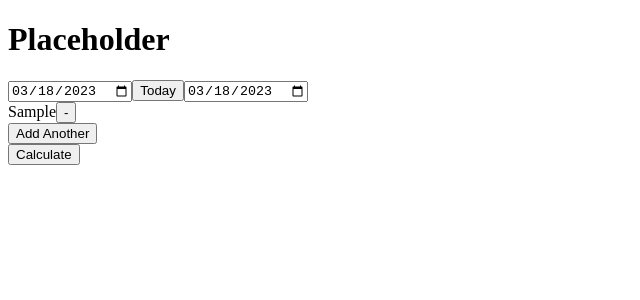
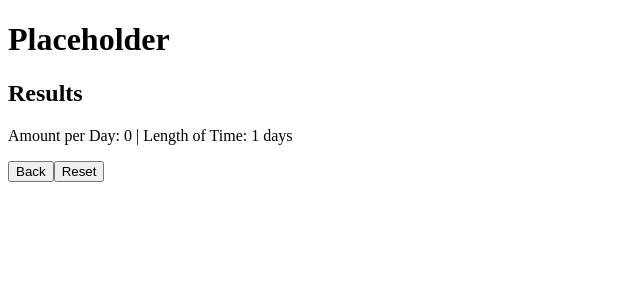
Before and after one commit to OrdinarilySam/deadline-divider-js, a React (Vite) app: page / in a window 1280 px wide. Both pictures are taken after typing "Sample" into the empty fields and a click on the button "Calculate". Shown: the top 300 px of the page, without its empty margins (0-640 px from the left). Built offline with nearby package versions, Linux system fonts and the light colour scheme.

Commit message:
main functionality working

```diff
--- a/src/App.jsx
+++ b/src/App.jsx
@@ -1,29 +1,30 @@
 import { useState } from 'react'
-import FieldBox from './components/FieldBox'
-import DateField from './components/DateField'
+import DateField from "./components//DateField";
+import FieldBox from "./components/FieldBox";
+import Results from "./components/Results"
 import './App.css'
 
 function App() {
 
+  const [isSubmitted, setIsSubmitted] = useState(false)
   const [values, setValues] = useState([])
   const [dates, setDates] = useState([])
 
 
-  function handleClick() {
-    console.log(dates)
-    console.log(values)
+  function handleSwitch() {
+    setIsSubmitted(prevValue => !prevValue)
   }
 
   return (
     <div>
       <h1>Placeholder</h1>
-      <DateField
-        setDates={setDates}
-      />
-      <FieldBox
-        setValues={setValues}
-      />
-      <button onClick={handleClick}>Calculate</button>
+      <div style={isSubmitted ? {display: "none"} : {display: "block"}}>
+        <DateField setDates={setDates} />
+        <FieldBox setValues={setValues} />
+      </div>
+      {isSubmitted ? <Results values={values} dates={dates} /> : ""}
+      <button onClick={handleSwitch}>{isSubmitted ? "Back" : "Calculate"}</button>
+      <button onClick={() => window.location.reload(false)}>Reset</button>
     </div>
 
   )
--- a/src/components/DateField.jsx
+++ b/src/components/DateField.jsx
@@ -27,6 +27,7 @@ export default function DateField({ setDates }) {
 
   return (
     <div>
+      <h3>Input</h3>
       <input
         id="startDate"
         type="date"
--- a/src/components/InputField.jsx
+++ b/src/components/InputField.jsx
@@ -31,6 +31,7 @@ export default function InputField({setValues, onDelete, parentId }){
 
 
     function handleChange(event){
+        if(isNaN(event.target.value)) return;
         setFormInfo(prevFormInfo => {
             return {
                 ...prevFormInfo,
--- /dev/null
+++ b/src/components/Results.jsx
@@ -0,0 +1,79 @@
+export default function Results({ values, dates }) {
+  const totalDiff = dates[1].diff(dates[0], "days") || 1;
+  let totalSum = 0;
+  const valArr = Object.values(values).filter((element) => element != 0);
+  valArr.forEach((element) => {
+    totalSum += Number(element);
+  });
+
+  const amtPerDay = totalSum / totalDiff;
+  let amtPerWeek = 0;
+  let amtPerMonth = 0;
+  if (amtPerDay < 1) amtPerWeek = amtPerDay * 7;
+  if (amtPerDay < 1 && amtPerWeek < 1) amtPerMonth = amtPerDay * 30;
+
+  let fixedRate;
+  if (amtPerMonth)
+    fixedRate = `Amount per Month: ${
+      amtPerMonth % 1 != 0 ? amtPerMonth.toFixed(2) : amtPerMonth
+    }`;
+  else if (amtPerWeek)
+    fixedRate = `Amount per Week: ${
+      amtPerWeek % 1 != 0 ? amtPerWeek.toFixed(2) : amtPerWeek
+    }`;
+  else
+    fixedRate = `Amount per Day: ${
+      amtPerDay % 1 != 0 ? amtPerDay.toFixed(2) : amtPerDay
+    }`;
+
+  const components = [];
+
+  // Come back here later to determine actual months needed
+  // With moment
+  valArr.forEach((element, index) => {
+    let amtOfDays = element / amtPerDay;
+    let amtOfMonths = 0;
+    let amtOfWeeks = 0;
+    let newElement;
+
+    if (amtOfDays > 30) {
+      amtOfMonths = Math.floor(amtOfDays / 30);
+      amtOfDays -= amtOfMonths * 30;
+      newElement = (
+        <p key={index}>
+          {amtOfMonths} {amtOfMonths != 1 ? "months" : "month"} /{" "}
+          {amtOfDays % 1 != 0 ? amtOfDays.toFixed(2) : amtOfDays}{" "}
+          {amtOfDays != 1 ? "days" : "day"}
+        </p>
+      );
+    } else if (amtOfDays > 7) {
+      amtOfWeeks = Math.floor(amtOfDays / 7);
+      amtOfDays -= amtOfWeeks * 7;
+      newElement = (
+        <p key={index}>
+          {amtOfWeeks} {amtOfWeeks != 1 ? "weeks" : "week"} /{" "}
+          {amtOfDays % 1 != 0 ? amtOfDays.toFixed(2) : amtOfDays}{" "}
+          {amtOfDays != 1 ? "days" : "day"}
+        </p>
+      );
+    } else {
+      newElement = (
+        <p key={index}>
+          {amtOfDays % 1 != 0 ? amtOfDays.toFixed(2) : amtOfDays}{" "}
+          {amtOfDays != 1 ? "days" : "day"}
+        </p>
+      );
+    }
+    components.push(newElement);
+  });
+
+  return (
+    <div>
+      <h2>Results</h2>
+      <p>
+        {fixedRate} | Length of Time: {totalDiff} days
+      </p>
+      {components}
+    </div>
+  );
+}
```
